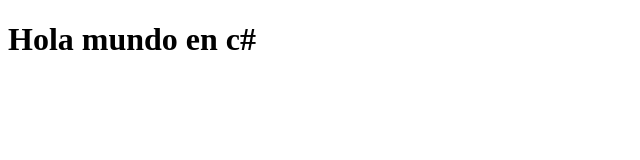
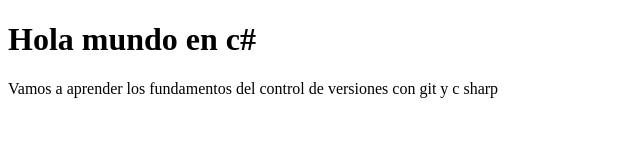
Before and after one commit to Hector-Alfaro07/Proyecto1, a plain HTML site: page index.html in a window 1280 px wide. Shown: the whole page, without its empty margins (0-640 px from the left). Drawn offline with Linux system fonts and the light colour scheme.

Commit message:
Agregamos el primer párrafo

```diff
--- a/index.html
+++ b/index.html
@@ -7,5 +7,6 @@
 </head>
 <body>
     <h1>Hola mundo en c#</h1>
+    <p>Vamos a aprender los fundamentos del control de versiones con git y c sharp</p>
 </body>
 </html>
```
